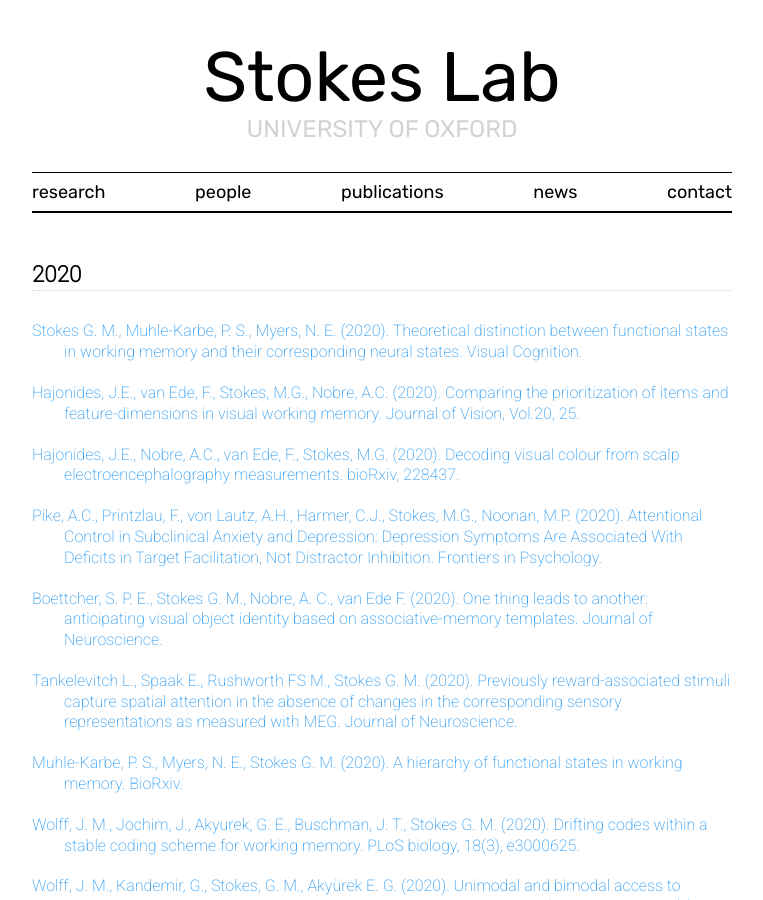
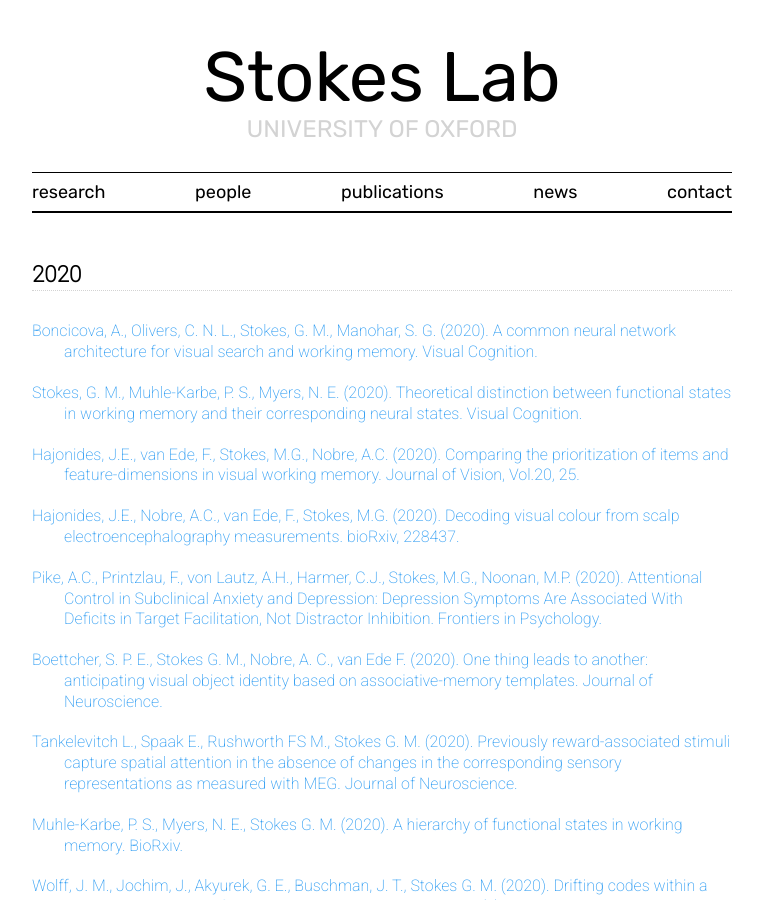
Before and after one commit to stokeslab/stokeslab.github.io, a Jekyll site: the page built from _pages/publications.html, in a window 1280 px wide and 900 px high. Shown: the whole window, without its empty margins (258-1021 px from the left). Built offline with Jekyll 4.4.1, drawn with Linux system fonts in a browser that asks for light colours; nearby versions of some CDN libraries; some web fonts are replaced.

Commit message:
Update publications.html

```diff
--- a/_pages/publications.html
+++ b/_pages/publications.html
@@ -9,8 +9,9 @@
 
 <h1 class="pub-year">2020</h1>
 
+<p class="pub"> <a href="https://www.tandfonline.com/doi/pdf/10.1080/13506285.2020.1825142" target="_blank"> Boncicova, A., Olivers, C. N. L., Stokes, G. M., Manohar, S. G. (2020). A common neural network architecture for visual search and working memory. Visual Cognition. </a></p>
 
-<p class="pub"> <a href="https://www.tandfonline.com/doi/pdf/10.1080/13506285.2020.1825141?needAccess=true" target="_blank"> Stokes G. M., Muhle-Karbe, P. S., Myers, N. E. (2020). Theoretical distinction between functional states in working memory and their corresponding neural states. Visual Cognition. </a></p>
+<p class="pub"> <a href="https://www.tandfonline.com/doi/pdf/10.1080/13506285.2020.1825141?needAccess=true" target="_blank"> Stokes, G. M., Muhle-Karbe, P. S., Myers, N. E. (2020). Theoretical distinction between functional states in working memory and their corresponding neural states. Visual Cognition. </a></p>
 
 <p class="pub"> <a href="https://jov.arvojournals.org/article.aspx?articleid=2770708" target="_blank"> Hajonides, J.E., van Ede, F., Stokes, M.G., Nobre, A.C. (2020). Comparing the prioritization of items and feature-dimensions in visual working memory. Journal of Vision, Vol.20, 25. </a> </p>
 
```
